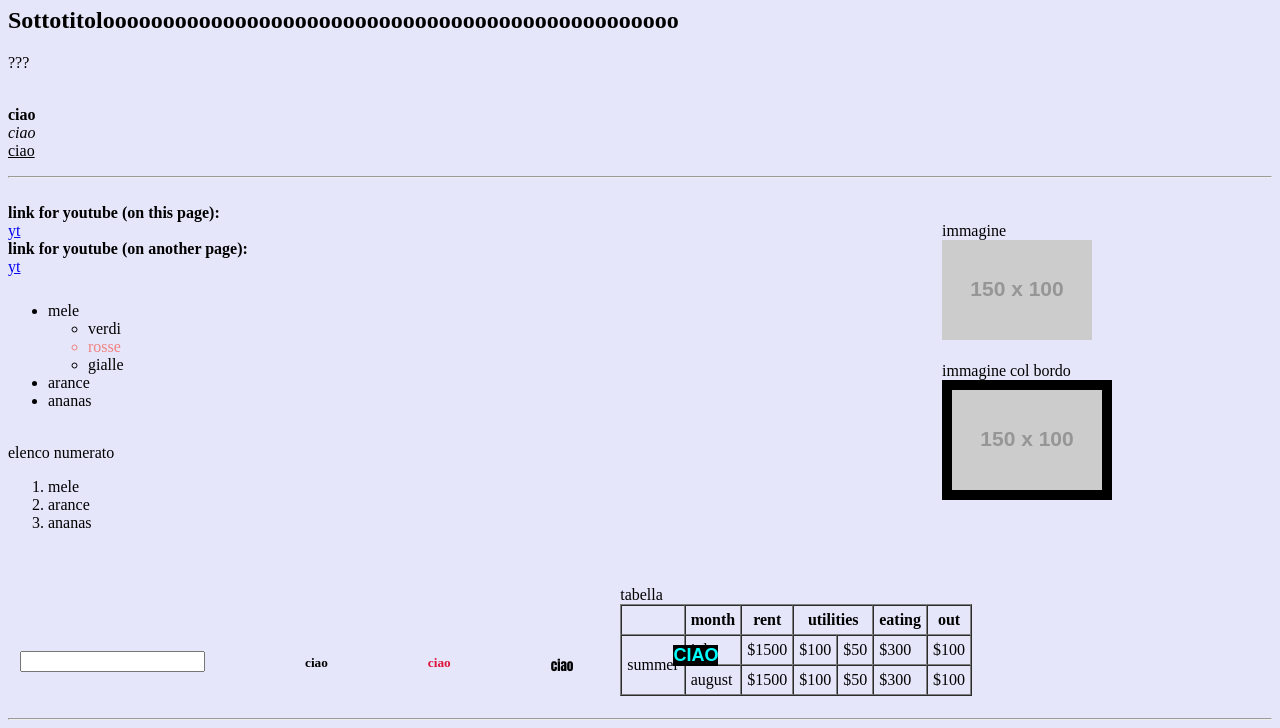
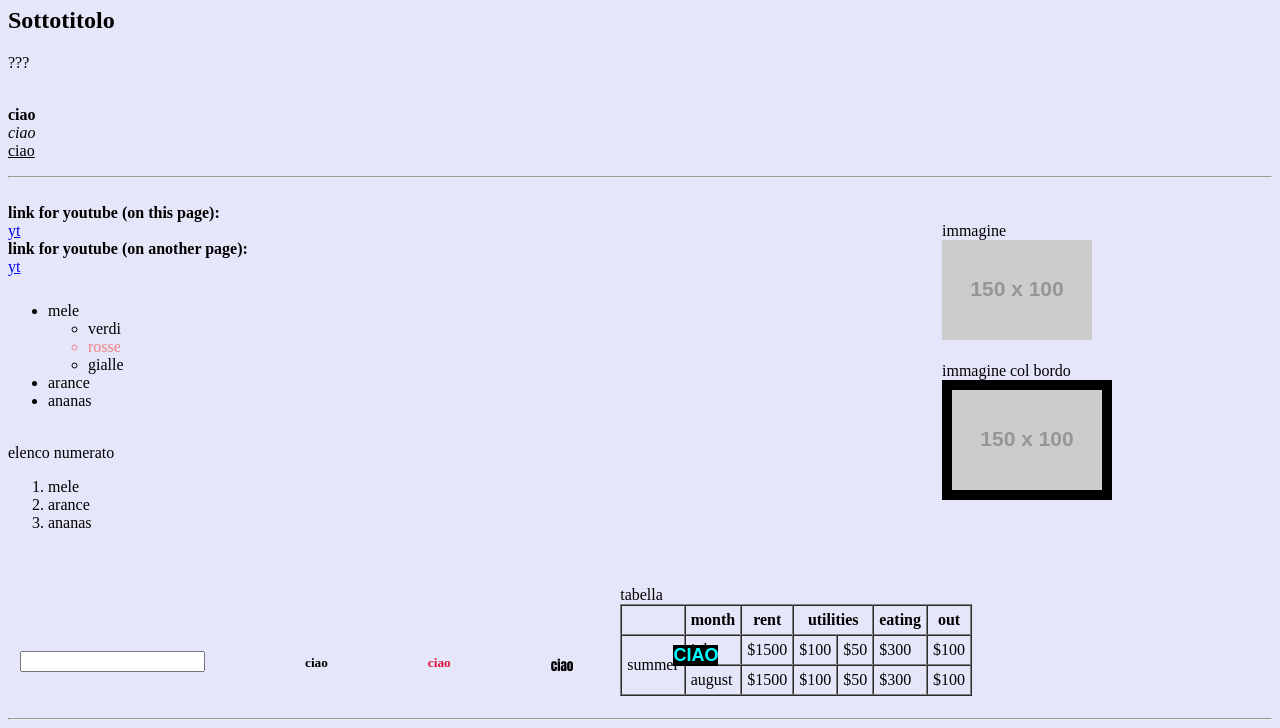
Before and after one commit to LuXD-05/test, a plain HTML site: page index.html in a window 1280 px wide. Shown: the part 73-801 px from the top of the page. Drawn offline with Linux system fonts and the light colour scheme; placeholder pictures from the web are drawn by us.

Commit message:
Update index.html

```diff
--- a/index.html
+++ b/index.html
@@ -11,7 +11,7 @@
 <body>
     <h1>Titolo</h1>
     <!-- "h1" usato per titoli -->
-    <h2>Sottotitoloooooooooooooooooooooooooooooooooooooooooooooooo</h2>
+    <h2>Sottotitolo</h2>
     <!-- "h2" usato per sottotitoli, si scende fino ad h6 e diminuisce importanza e grandezza del testo. -->
     <p>???</p>
     <p>
```
